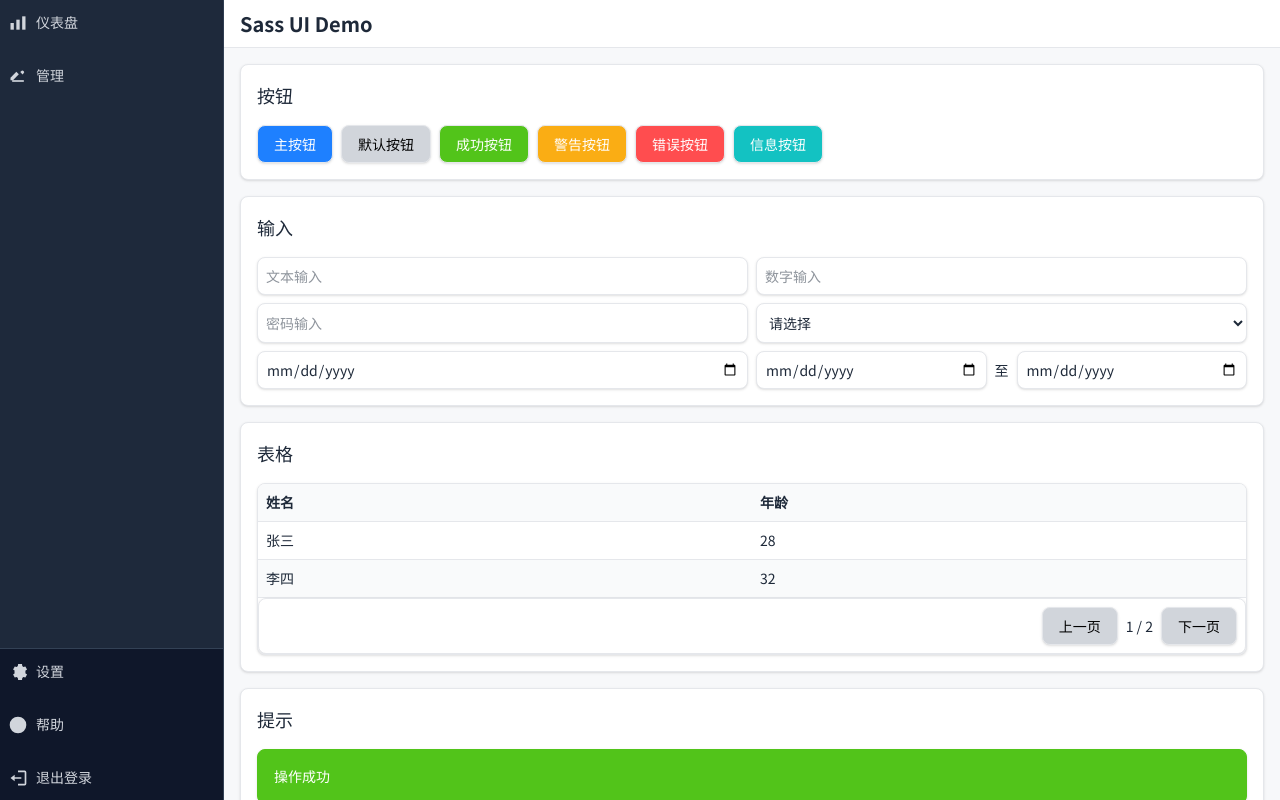
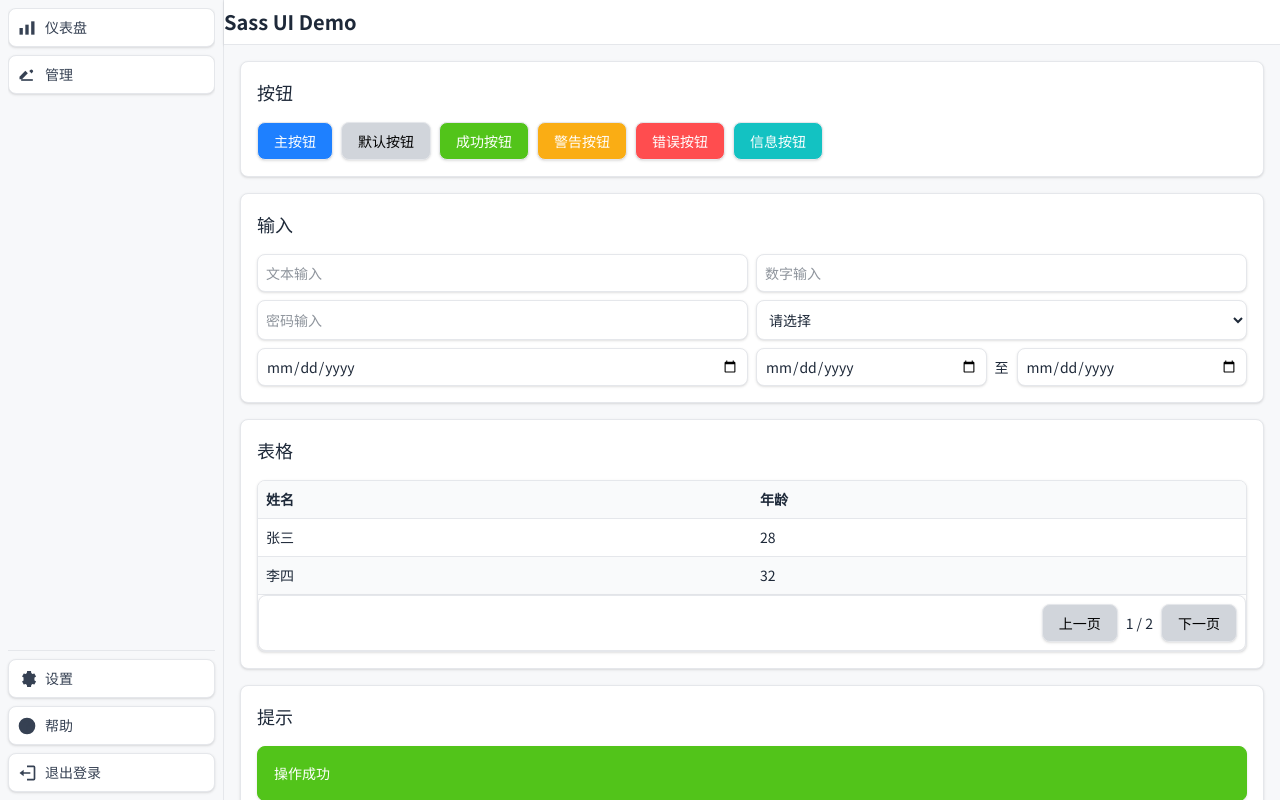
Before and after one commit to zhoumingxuan/sass-ui, a Next.js app: page / in a window 1280 px wide. Built offline with nearby package versions, Linux system fonts and the light colour scheme.

Commit message:
Restyle sidebar to floating island design

```diff
--- a/src/components/Layout.tsx
+++ b/src/components/Layout.tsx
@@ -5,7 +5,7 @@ import Menu, { MenuItem } from './Menu';
 
 export function Header({ children }: { children: ReactNode }) {
   return (
-    <div className="h-12 flex items-center px-4 border-b border-gray-200 bg-white shadow-sm">
+    <div className="flex items-center px-0 py-2 border-b border-gray-200 bg-white shadow-sm">
       {children}
     </div>
   );
@@ -27,7 +27,7 @@ export default function Layout({
   children: ReactNode;
 }) {
   return (
-    <div className="flex h-screen">
+    <div className="flex h-screen bg-bg">
       <Menu items={menuItems} footerItems={footerItems} />
       <div className="flex-1 flex flex-col">
         <Header>{header}</Header>
--- a/src/components/Menu.tsx
+++ b/src/components/Menu.tsx
@@ -24,13 +24,12 @@ function Item({
   const pathname = usePathname();
   const hasChildren = item.children && item.children.length > 0;
   const active = item.href ? pathname.startsWith(item.href) : false;
-  const depthBg = depth > 0 ? 'bg-nav-sub border-l-2 border-nav-hover' : '';
-  const hoverBg = depth > 0 ? 'hover:bg-nav-sub-hover' : 'hover:bg-nav-hover';
-  const openClass = hasChildren && open ? 'bg-nav-hover text-white' : '';
   return (
     <div>
       <div
-          className={`flex items-center gap-2 px-2 py-3 cursor-pointer transition-colors text-gray-300 ${depthBg} ${hoverBg} hover:text-white ${openClass} ${active ? 'bg-primary text-white shadow-md' : ''}`}
+        className={`flex items-center gap-2 px-2 py-2 cursor-pointer transition-colors rounded-lg border border-gray-200 bg-white shadow-sm text-gray-700 hover:bg-gray-50 hover:shadow-md ${
+          active ? 'bg-primary/10 border-primary text-primary shadow-md' : ''
+        }`}
         style={{ paddingLeft: depth * 16 + 8 }}
         onClick={() => (hasChildren ? setOpen(!open) : undefined)}
         title={collapsed && depth === 0 ? item.label : undefined}
@@ -39,7 +38,7 @@ function Item({
         {!collapsed && <span>{item.href ? <Link href={item.href}>{item.label}</Link> : item.label}</span>}
       </div>
       {hasChildren && open && !collapsed && (
-        <div>
+        <div className="mt-2 space-y-2">
           {item.children!.map((child, idx) => (
             <Item key={idx} item={child} depth={depth + 1} collapsed={collapsed} />
           ))}
@@ -59,16 +58,16 @@ export default function Menu({
   const [collapsed] = useState(false);
   return (
     <aside
-        className={`flex flex-col h-screen border-r border-nav-hover shadow-lg bg-gradient-to-b from-nav-deep to-nav text-gray-100 transition-all ${
+      className={`flex flex-col h-screen border-r border-gray-200 bg-bg p-2 transition-all ${
         collapsed ? 'w-16' : 'w-56'
       }`}
     >
-      <div className="flex-1 overflow-auto space-y-2 bg-nav">
+      <div className="flex-1 overflow-auto space-y-2">
         {items.map((item, idx) => (
           <Item key={idx} item={item} collapsed={collapsed} />
         ))}
       </div>
-      <div className="space-y-2 border-t border-nav-hover bg-nav-deep">
+      <div className="pt-2 mt-2 border-t border-gray-200 space-y-2">
         {footerItems.map((item, idx) => (
           <Item key={idx} item={item} collapsed={collapsed} />
         ))}
```
Lines whose indentation alone changed are shown as unchanged.
